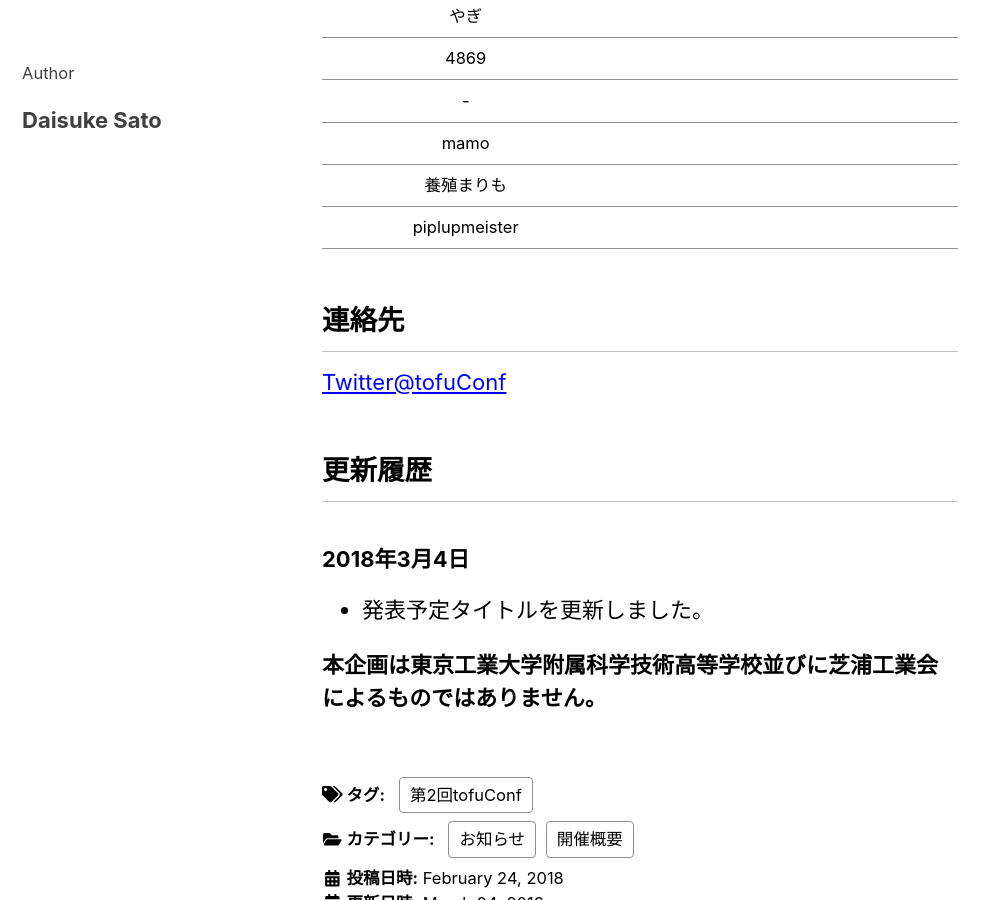
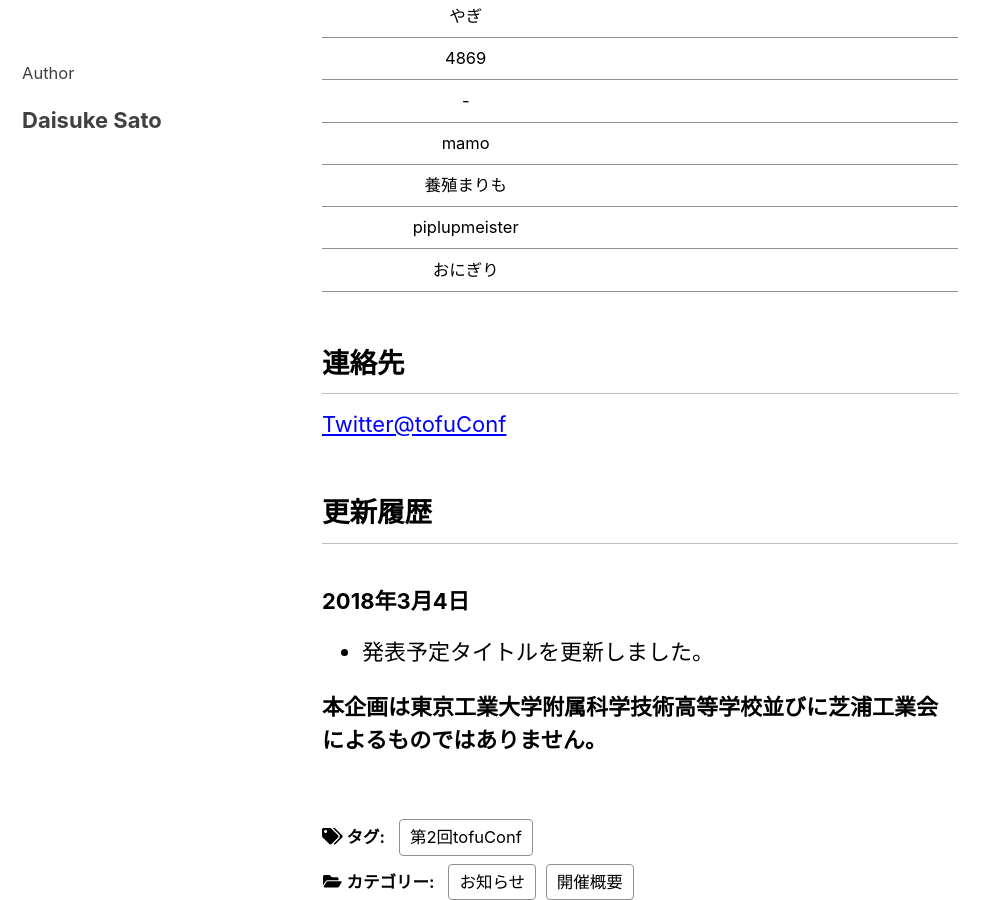
Before and after one commit to tofuconf/tofuconf.club, a Jekyll site: the page built from _posts/2018-02-24-2nd-tofuconf-general.md, in a window 1280 px wide and 900 px high, scrolled down 4235 px. Shown: the whole window, without its empty margins (0-999 px from the left). Built offline with Jekyll 4.4.1, drawn with Linux system fonts in a browser that asks for light colours; nearby versions of some CDN libraries.

Commit message:
Update presenters list

```diff
--- a/_posts/2018-02-24-2nd-tofuconf-general.md
+++ b/_posts/2018-02-24-2nd-tofuconf-general.md
@@ -119,6 +119,7 @@ tofuConf#2では年度末の開催ということもあり、アカデミック
 | mamo |  |
 | 養殖まりも |  |
 | piplupmeister |  |
+| おにぎり |  |
 
 ## 連絡先
 
```
